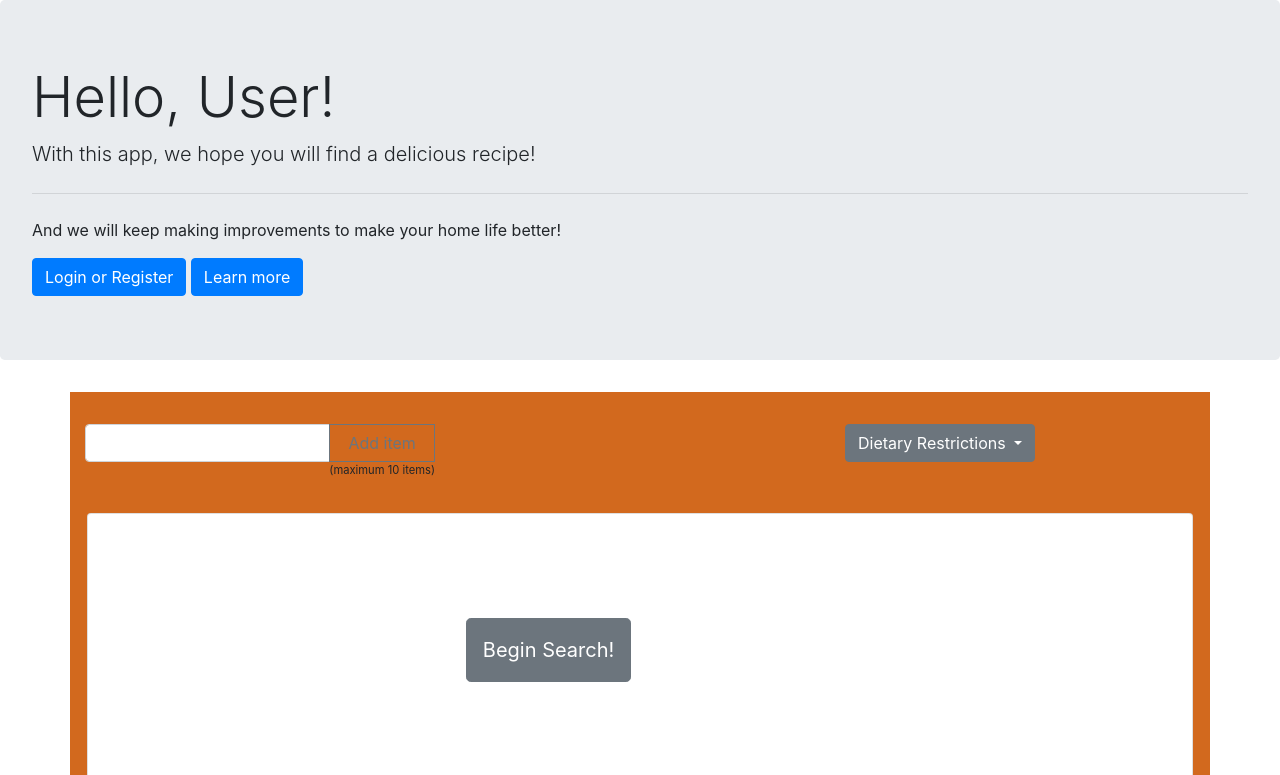
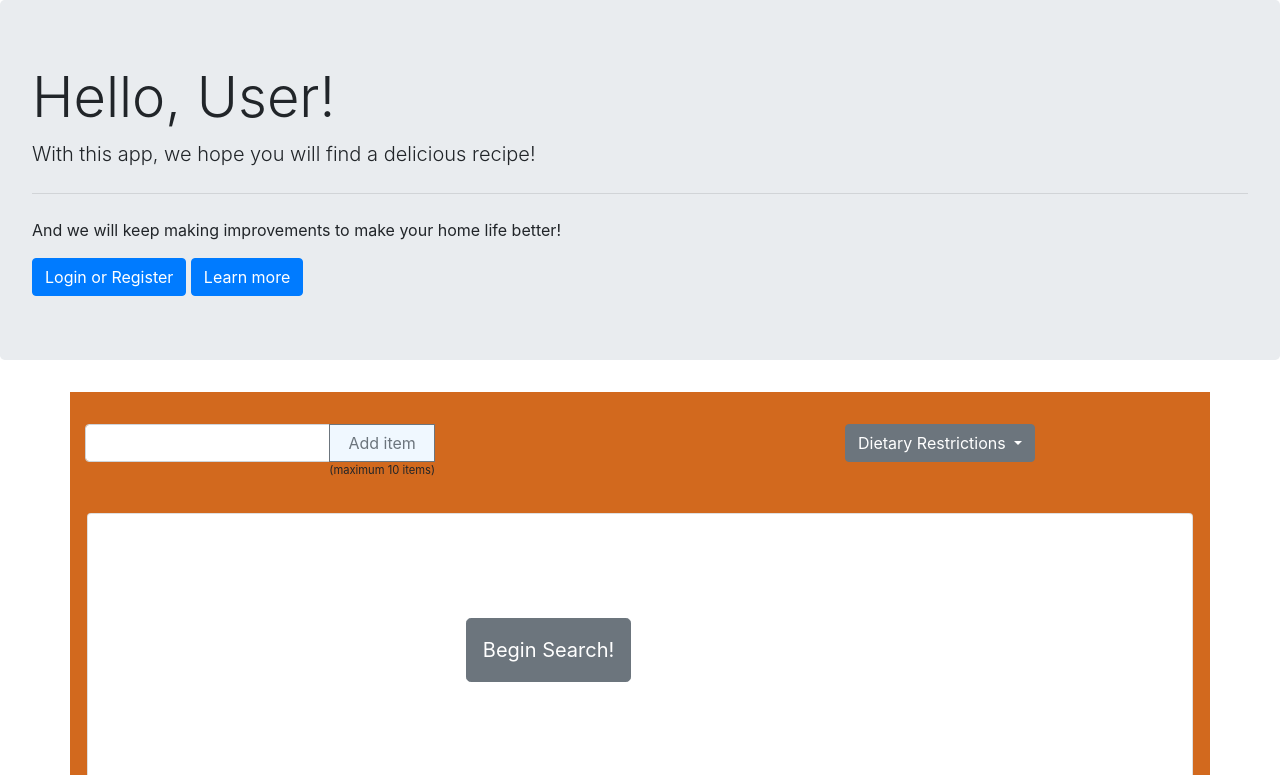
Before and after one commit to Dracopickles/pantry-wizard, a plain HTML site: page index.html in a window 1280 px wide. Shown: the top 775 px of the page. Drawn offline with nearby package versions, Linux system fonts and the light colour scheme.

Commit message:
add something please

```diff
--- a/assets/docs/style.css
+++ b/assets/docs/style.css
@@ -9,6 +9,10 @@
 
 .ingredients-list{
   max-width: 5rem;
+}
+
+#add-keyword-button{
+  background-color: aliceblue;
 }
 
 .check-mover{
```
